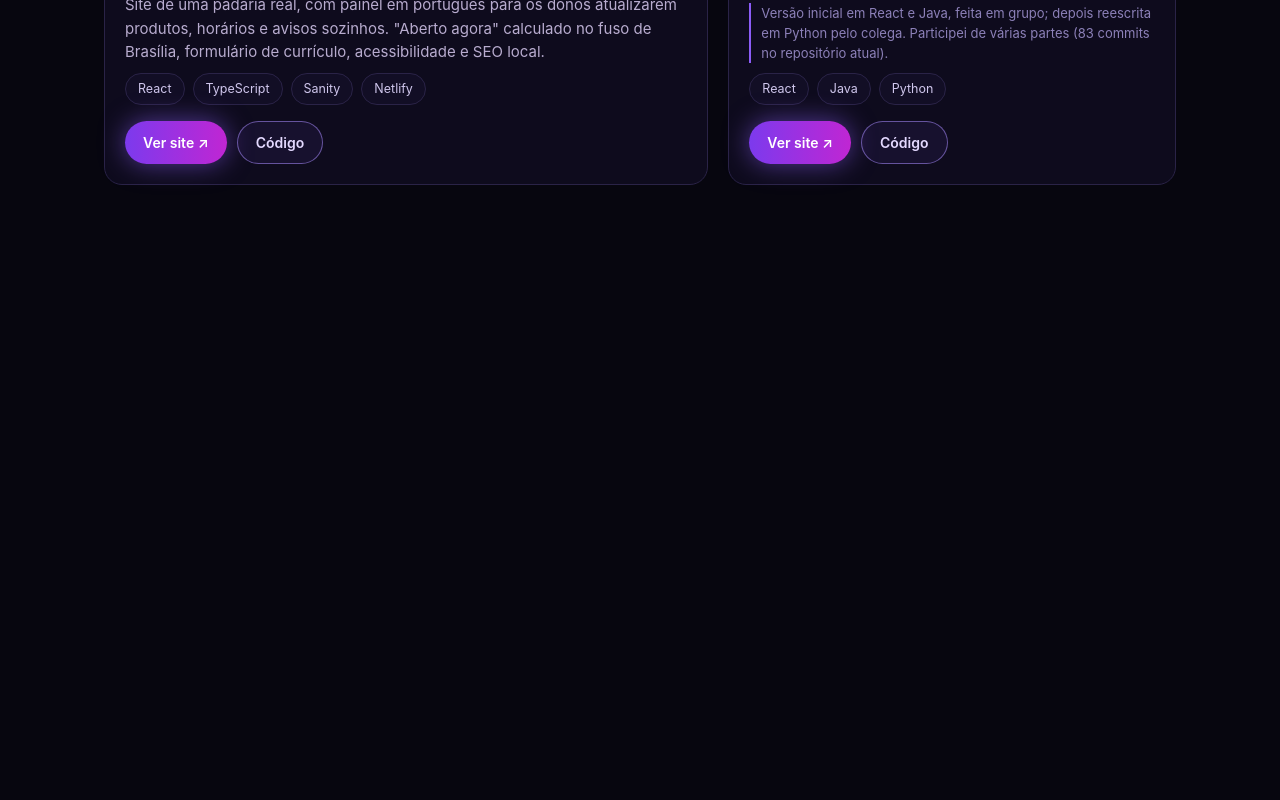
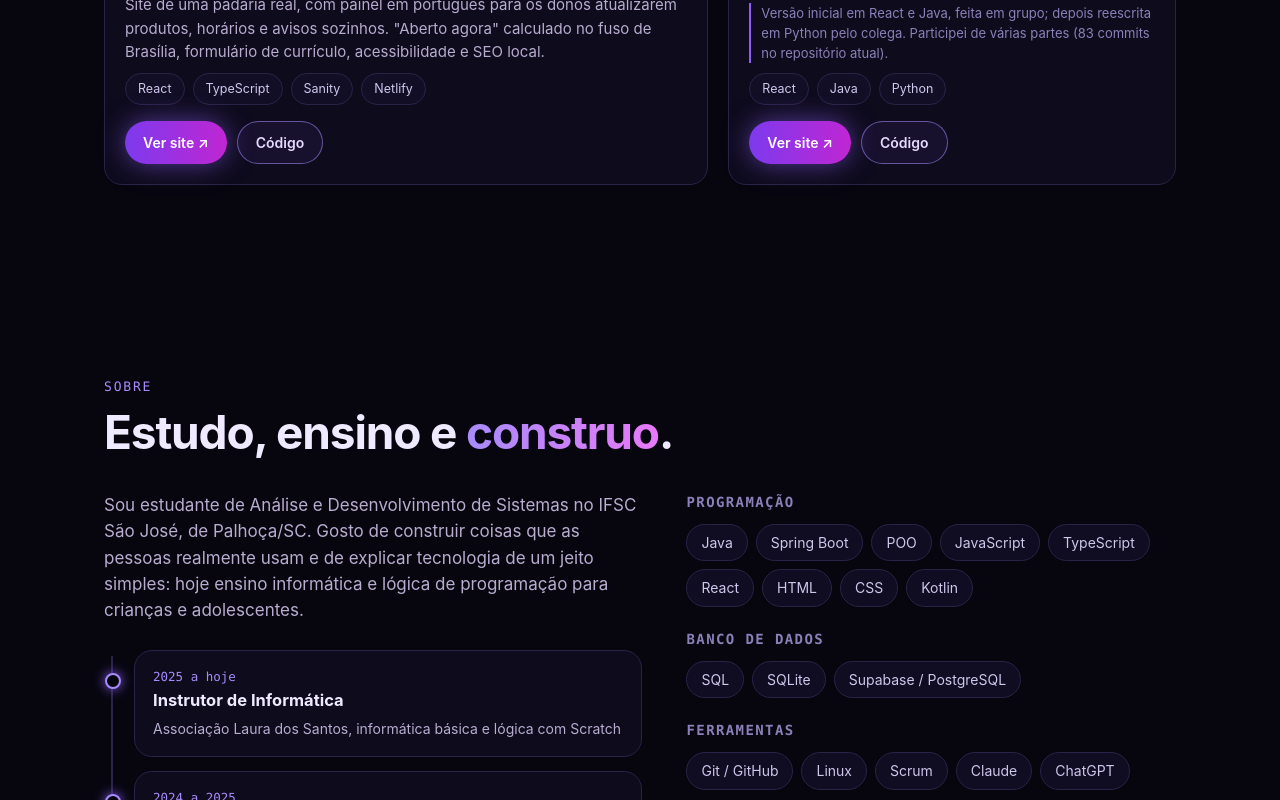
Before and after one commit to bombazaro/bombazaro.github.io, a React (Vite) app: page / in a window 1280 px wide. Shown: the part 2000-2800 px from the top of the page. Before the commit the page ends 2281 px from the top, so only its background shows below. Built offline with nearby package versions, Linux system fonts and the light colour scheme.

Commit message:
feat: about section with timeline and tech groups

```diff
--- a/src/App.tsx
+++ b/src/App.tsx
@@ -1,3 +1,4 @@
+import About from './components/About';
 import Header from './components/Header';
 import Hero from './components/Hero';
 import Projects from './components/Projects';
@@ -15,6 +16,7 @@ export default function App() {
       <main id="conteudo">
         <Hero />
         <Projects />
+        <About />
       </main>
     </>
   );
--- /dev/null
+++ b/src/components/About.tsx
@@ -0,0 +1,25 @@
+import { marqueeItems, site, techGroups, timeline } from '../data/content';
+import Marquee from './Marquee';
+import TechGroups from './TechGroups';
+import Timeline from './Timeline';
+
+export default function About() {
+  return (
+    <section id="sobre">
+      <div className="wrap">
+        <div className="eyebrow mono">Sobre</div>
+        <h2>
+          Estudo, ensino e <span className="grad">construo</span>.
+        </h2>
+        <div className="about">
+          <div>
+            <p>{site.about}</p>
+            <Timeline items={timeline} />
+          </div>
+          <TechGroups groups={techGroups} />
+        </div>
+        <Marquee items={marqueeItems} />
+      </div>
+    </section>
+  );
+}
--- /dev/null
+++ b/src/components/Marquee.tsx
@@ -0,0 +1,12 @@
+export default function Marquee({ items }: { items: string[] }) {
+  const loop = [...items, ...items];
+  return (
+    <div className="marquee" aria-hidden="true">
+      <div>
+        {loop.map((item, i) => (
+          <span key={`${item}-${i}`}>{item}</span>
+        ))}
+      </div>
+    </div>
+  );
+}
--- /dev/null
+++ b/src/components/TechGroups.tsx
@@ -0,0 +1,19 @@
+import type { TechGroup } from '../data/content';
+import Chip from './Chip';
+
+export default function TechGroups({ groups }: { groups: TechGroup[] }) {
+  return (
+    <div className="tech">
+      {groups.map((group) => (
+        <div className="group" key={group.title}>
+          <h3 className="mono">{group.title}</h3>
+          <div className="chips">
+            {group.items.map((item) => (
+              <Chip key={item}>{item}</Chip>
+            ))}
+          </div>
+        </div>
+      ))}
+    </div>
+  );
+}
--- /dev/null
+++ b/src/components/Timeline.tsx
@@ -0,0 +1,23 @@
+import { useRef } from 'react';
+import type { TimelineItem } from '../data/content';
+import { useScrollProgress } from '../hooks/useScrollProgress';
+
+export default function Timeline({ items }: { items: TimelineItem[] }) {
+  const ref = useRef<HTMLDivElement>(null);
+  const progress = useScrollProgress(ref);
+  return (
+    <div className="timeline" ref={ref}>
+      <div className="fill" aria-hidden="true" style={{ height: `${progress * 100}%` }} />
+      <ol aria-label="Linha do tempo">
+        {items.map((item) => (
+          <li key={item.title} className="glow tl">
+            <span className="dot" aria-hidden="true" />
+            <span className="when mono">{item.when}</span>
+            <b>{item.title}</b>
+            <span className="o">{item.place}</span>
+          </li>
+        ))}
+      </ol>
+    </div>
+  );
+}
--- /dev/null
+++ b/src/hooks/useScrollProgress.ts
@@ -0,0 +1,26 @@
+import { type RefObject, useEffect, useState } from 'react';
+import { prefersReducedMotion } from '../lib/motion';
+
+export function useScrollProgress(ref: RefObject<HTMLElement | null>): number {
+  const [progress, setProgress] = useState(() => (prefersReducedMotion() ? 1 : 0));
+
+  useEffect(() => {
+    if (prefersReducedMotion()) return;
+    const update = () => {
+      const el = ref.current;
+      if (!el) return;
+      const { top, height } = el.getBoundingClientRect();
+      const raw = height > 0 ? (window.innerHeight * 0.65 - top) / height : 0;
+      setProgress(Math.min(Math.max(raw, 0), 1));
+    };
+    update();
+    window.addEventListener('scroll', update, { passive: true });
+    window.addEventListener('resize', update);
+    return () => {
+      window.removeEventListener('scroll', update);
+      window.removeEventListener('resize', update);
+    };
+  }, [ref]);
+
+  return progress;
+}
--- a/src/styles/global.css
+++ b/src/styles/global.css
@@ -194,3 +194,25 @@ h2 { font-size: clamp(30px, 4.2vw, 46px); letter-spacing: -.025em; line-height:
   .big { grid-row: auto; }
   .big .shot { aspect-ratio: 16 / 10; flex: none; min-height: 0; }
 }
+
+/* sobre */
+.about { display: grid; grid-template-columns: 1.1fr 1fr; gap: 44px; margin-top: 34px; }
+.about > div > p { color: var(--muted); font-size: 17px; margin-bottom: 26px; }
+.timeline { position: relative; padding-left: 30px; }
+.timeline ol { list-style: none; }
+.timeline::before { content: ""; position: absolute; left: 7px; top: 6px; bottom: 6px; width: 2px; background: var(--line); }
+.timeline .fill { position: absolute; left: 7px; top: 6px; max-height: calc(100% - 12px); width: 2px; background: linear-gradient(#a78bfa, #e879f9); box-shadow: 0 0 12px #a78bfa; transition: height .15s; }
+.tl { position: relative; padding: 16px 18px; margin-bottom: 14px; }
+.tl .dot { position: absolute; left: -30px; top: 22px; width: 16px; height: 16px; border-radius: 50%; background: var(--bg); border: 2px solid var(--violet2); box-shadow: 0 0 12px var(--violet); }
+.tl .when { font-size: 12.5px; color: var(--violet2); display: block; }
+.tl b { display: block; font-size: 16.5px; margin: 2px 0; }
+.tl .o { color: var(--muted); font-size: 14px; }
+.tech h3 { font-size: 14px; color: var(--dim); letter-spacing: .1em; text-transform: uppercase; margin: 0 0 10px; }
+.tech .group { margin-bottom: 22px; }
+.tech .chips .chip { font-size: 14px; padding: 7px 14px; }
+.marquee { margin-top: 56px; overflow: hidden; border-block: 1px solid var(--line); padding: 16px 0; mask-image: linear-gradient(90deg, transparent, #000 12%, #000 88%, transparent); }
+.marquee div { display: flex; gap: 38px; width: max-content; animation: run 30s linear infinite; color: var(--dim); font-weight: 700; font-size: 20px; }
+@keyframes run { to { transform: translateX(-50%); } }
+
+@media (max-width: 860px) { .about { grid-template-columns: 1fr; } }
+@media (prefers-reduced-motion: reduce) { .marquee div { animation: none; } .timeline .fill { transition: none; } }
```
Also changed, not shown: 2 other files (tests, documents, lock files or other folders).
